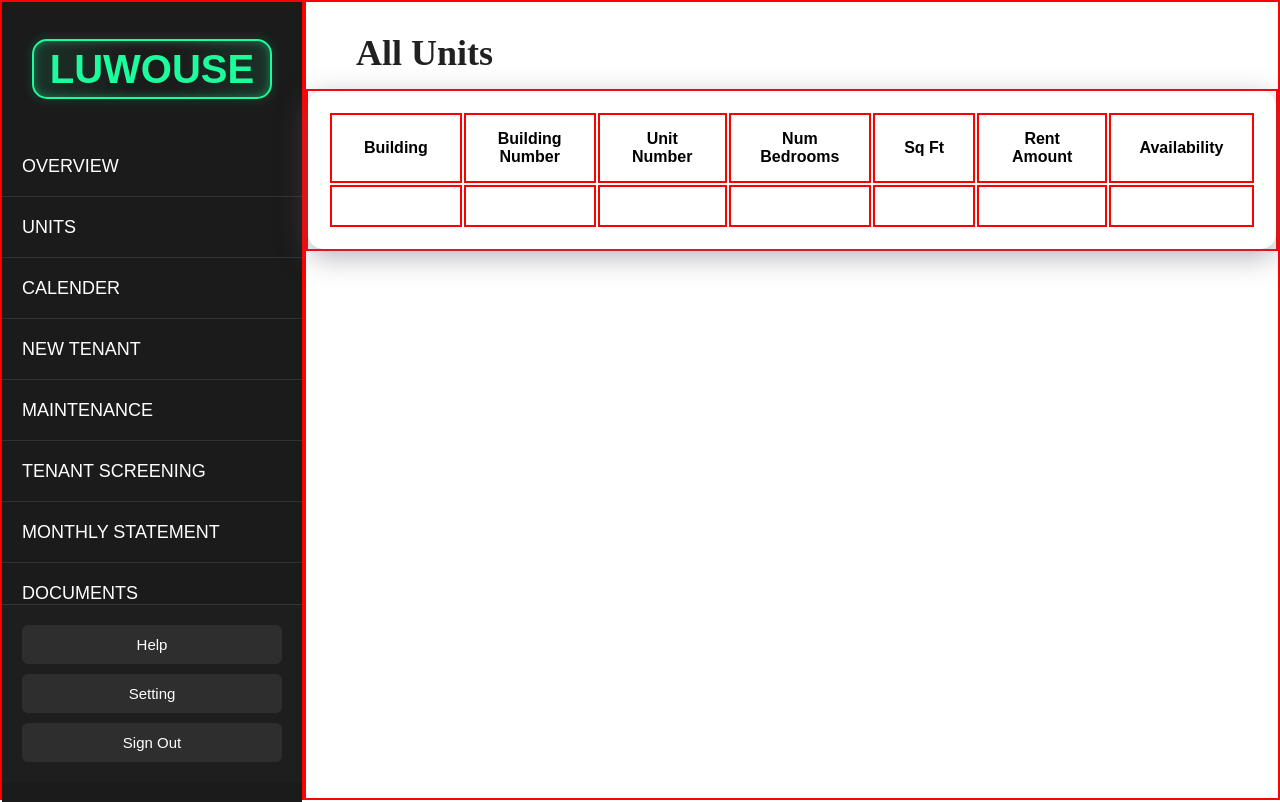
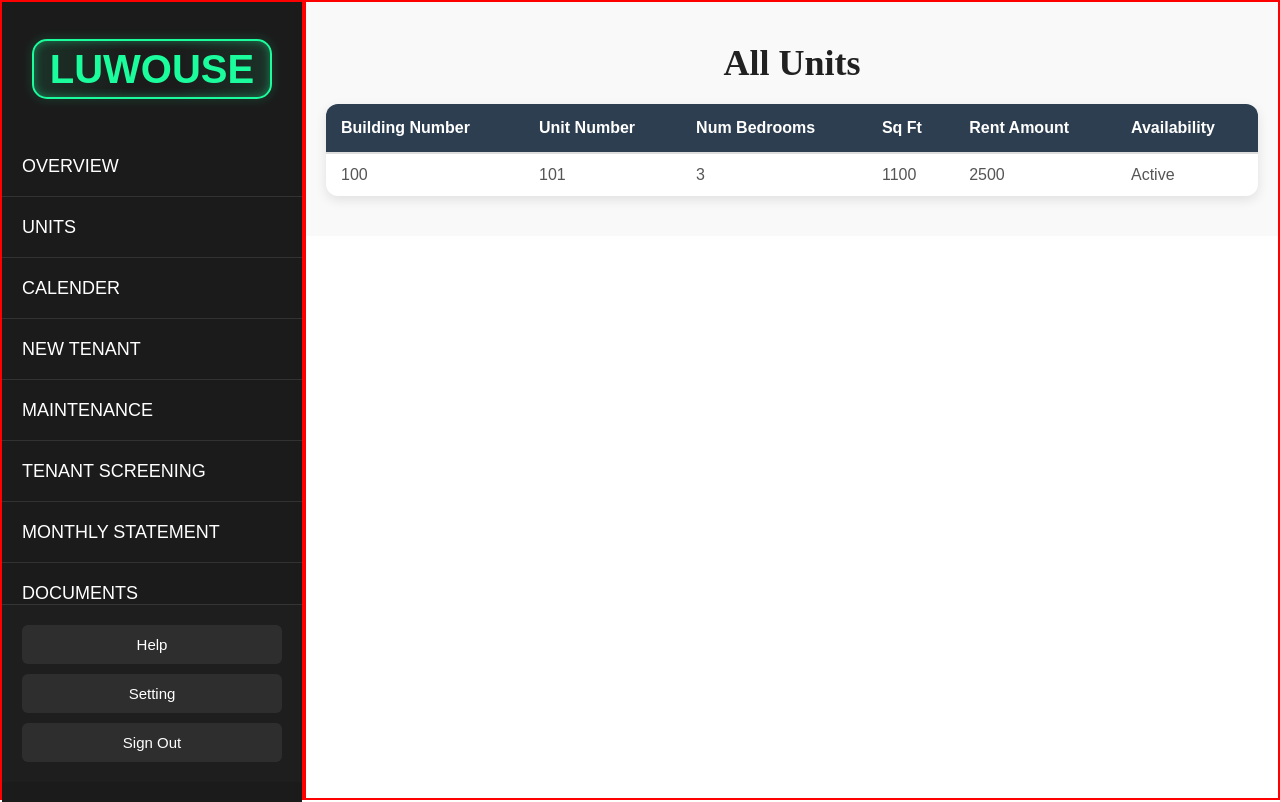
Before and after one commit to Correa95/Property-Management-System, a React (Vite) app in the folder client-side/: page /units in a window 1280 px wide. Built offline with nearby package versions, Linux system fonts and the light colour scheme.

Commit message:
styling the unit component

```diff
--- a/client-side/src/Components/PageLayouts/Units.css
+++ b/client-side/src/Components/PageLayouts/Units.css
@@ -1,34 +1,67 @@
-.unitesContainer {
+.unitsContainer {
   width: 100%;
-  height: 100%;
+  padding: 40px 20px;
+  background-color: #f9f9f9;
+  box-sizing: border-box;
 }
 
 .unitsHeader {
   font-family: "Times New Roman", Times, serif;
   font-size: 36px;
-  font-weight: 700;
+  font-weight: bold;
   color: #212121;
-  padding: 30px 0px 15px 50px;
+  margin-bottom: 20px;
+  text-align: center;
 }
+
 .unitsTable {
   display: flex;
   justify-content: center;
   align-items: center;
-  border: 2px solid red;
+  /* overflow-x: auto; */
 }
+
 table {
-  padding: 20px;
-  box-shadow: rgba(100, 100, 111, 0.5) 0px 7px 29px 0px;
+  width: 100%;
+  max-width: 1000px;
+  border-collapse: collapse;
+  background-color: white;
+  box-shadow: 0 4px 12px rgba(0, 0, 0, 0.1);
+  border-radius: 12px;
+  overflow: hidden;
+}
 
-  border-radius: 15px;
+table thead {
+  background-color: #f0f0f0;
 }
+
 table thead tr th {
   padding: 15px;
-  width: 200px;
-  border: 2px solid red;
+  text-align: left;
+  font-weight: 600;
+  background-color: #2c3e50;
+  color: #fff;
+  border-bottom: 2px solid #ddd;
 }
+
 table tbody tr td {
-  padding: 10px;
-  width: 200px;
-  border: 2px solid red;
+  padding: 12px 15px;
+  color: #555;
+  border-bottom: 1px solid #eee;
 }
+
+table tbody tr:last-child td {
+  border-bottom: none;
+}
+
+@media (max-width: 768px) {
+  .unitsHeader {
+    font-size: 28px;
+  }
+
+  table thead tr th,
+  table tbody tr td {
+    padding: 10px;
+    font-size: 14px;
+  }
+}
--- a/client-side/src/Components/PageLayouts/Units.jsx
+++ b/client-side/src/Components/PageLayouts/Units.jsx
@@ -1,13 +1,13 @@
 import "./Units.css";
+
 function Units() {
   return (
-    <div className="unitesContainer">
+    <div className="unitsContainer">
       <h1 className="unitsHeader">All Units</h1>
       <div className="unitsTable">
         <table>
           <thead>
             <tr>
-              <th>Building</th>
               <th>Building Number</th>
               <th>Unit Number</th>
               <th>Num Bedrooms</th>
@@ -18,13 +18,12 @@ function Units() {
           </thead>
           <tbody>
             <tr>
-              <td>&nbsp;</td>
-              <td>&nbsp;</td>
-              <td>&nbsp;</td>
-              <td>&nbsp;</td>
-              <td>&nbsp;</td>
-              <td>&nbsp;</td>
-              <td>&nbsp;</td>
+              <td>100</td>
+              <td>101</td>
+              <td>3</td>
+              <td>1100</td>
+              <td>2500</td>
+              <td>Active</td>
             </tr>
           </tbody>
         </table>
```
